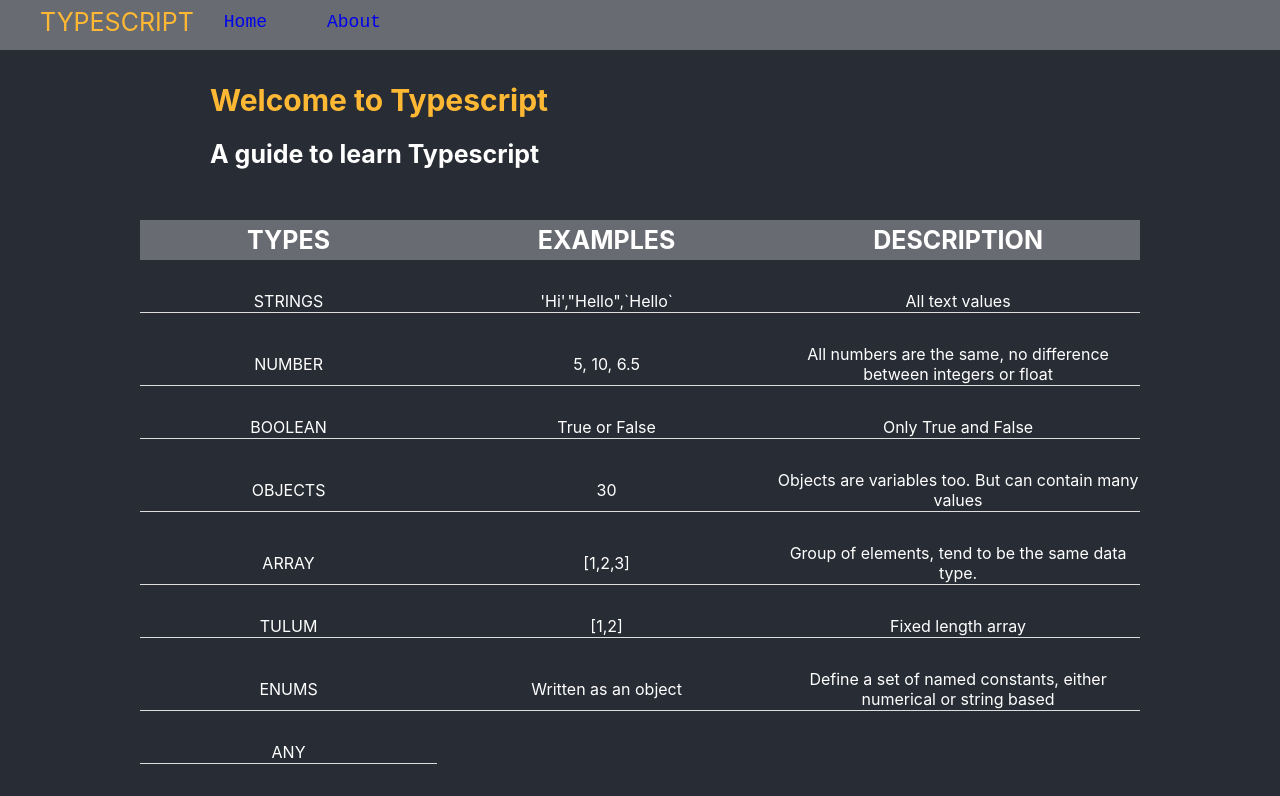
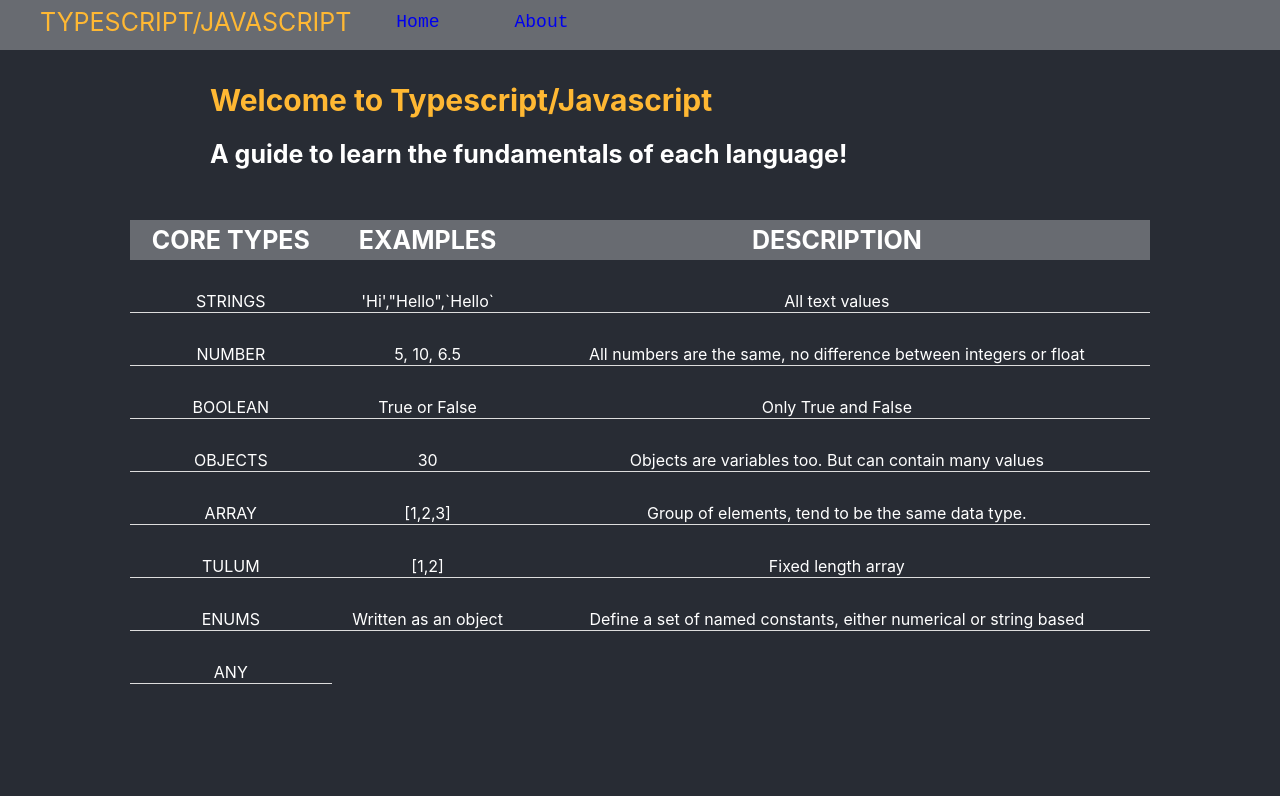
Before and after one commit to RadhikaChamdal/typescript-pd, a React (Create React App) app: page / in a window 1280 px wide. Shown: the top 796 px of the page. Built offline with nearby package versions, Linux system fonts and the light colour scheme; the HTML template or start-up script is replaced by a standard one.

Commit message:
changed some of the styling on the navBar and the home and the table, e.g. padding, text-align and was playing around the units

```diff
--- a/src/components/home/home.tsx
+++ b/src/components/home/home.tsx
@@ -9,8 +9,8 @@
 const Home: FunctionComponent<HomePageProps> = () => (
   <div className="App">
     <header className="App-header" style={{ marginTop: "2rem" }}>
-      <StyledH1>Welcome to Typescript</StyledH1>
-      <StyledH2> A guide to learn Typescript </StyledH2>
+      <StyledH1>Welcome to Typescript/Javascript</StyledH1>
+      <StyledH2> A guide to learn the fundamentals of each language! </StyledH2>
     </header>
     <TableInfo></TableInfo>
   </div>
--- a/src/components/navBar/navBar.styled.ts
+++ b/src/components/navBar/navBar.styled.ts
@@ -1,5 +1,5 @@
 import styled from "styled-components";
-import { Orange, lightGrey } from "../../constants/colors";
+import { Orange, lightGrey, White } from "../../constants/colors";
 
 export const StyledNav = styled.div`
 display: flex;
@@ -32,12 +32,11 @@
 export const StyledLi = styled.li`
   font-family: "Roboto Mono", monospace;
   font-size: 18px;
-  color: #ffffff;
+  color: ${White}
   text-decoration: none;
-  text-align: start;
+  margin-left: 15px;
   padding: 15px 30px;
   &:hover {
     background-color: ${Orange};
-    color: white;
   }
 `;
--- a/src/components/navBar/navBar.tsx
+++ b/src/components/navBar/navBar.tsx
@@ -7,7 +7,7 @@
   return (
     <StyledNav>
       <StyledUl>
-        <Title>TYPESCRIPT</Title>
+        <Title>TYPESCRIPT/JAVASCRIPT</Title>
         <StyledLi>
           <Link to="/" style={{ textDecoration: "none" }}>
             Home
--- a/src/components/table/table.styled.ts
+++ b/src/components/table/table.styled.ts
@@ -6,13 +6,14 @@
   border-collapse: seperate;
   border-spacing: 0 30px;
   table-layout: auto;
-  width: 1000px;
+  width: 1020px;
 `;
 
 export const TableRow = styled.tr`
   color: #ffffff;
   font-size: 25px;
   text-align: center;
+
 
 
   }
@@ -22,8 +23,9 @@
   padding-top: 5px;
   padding-bottom: 5px;
   text-size: 20px
-  text-align: left;
+  text-align: center;
   background-color: ${lightGrey};
+
   `;
 
 export const TableDescription = styled.td`
@@ -31,5 +33,4 @@
   text-size: 30px;
   border-bottom: 1px solid #ddd;
   border-collapse: separate;
-  width: 1000px;
 `;
--- a/src/components/table/table.tsx
+++ b/src/components/table/table.tsx
@@ -6,7 +6,7 @@
     <div>
       <Table>
         <TableRow>
-          <TableHeader>TYPES</TableHeader>
+          <TableHeader>CORE TYPES</TableHeader>
 
           <TableHeader>EXAMPLES</TableHeader>
 
```
